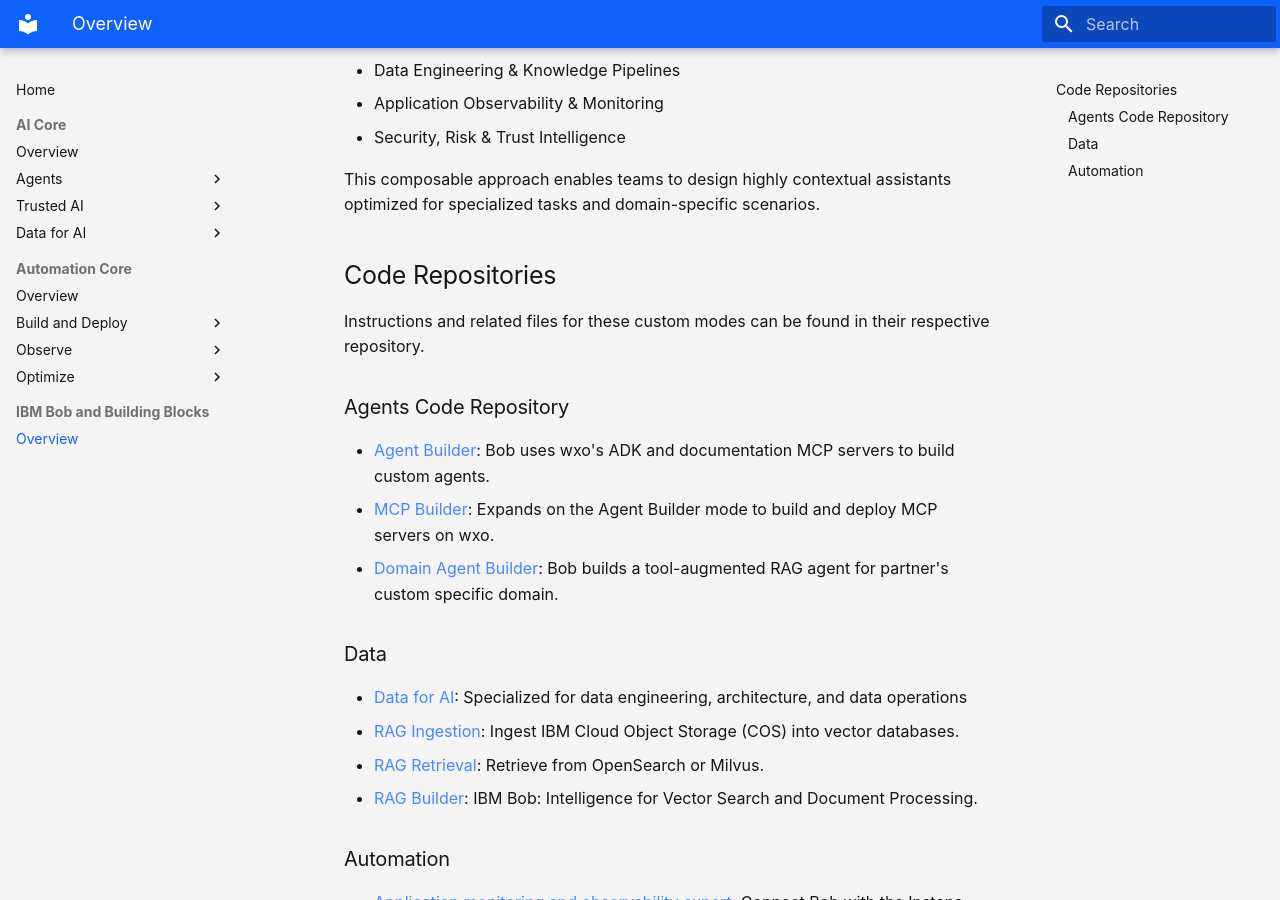
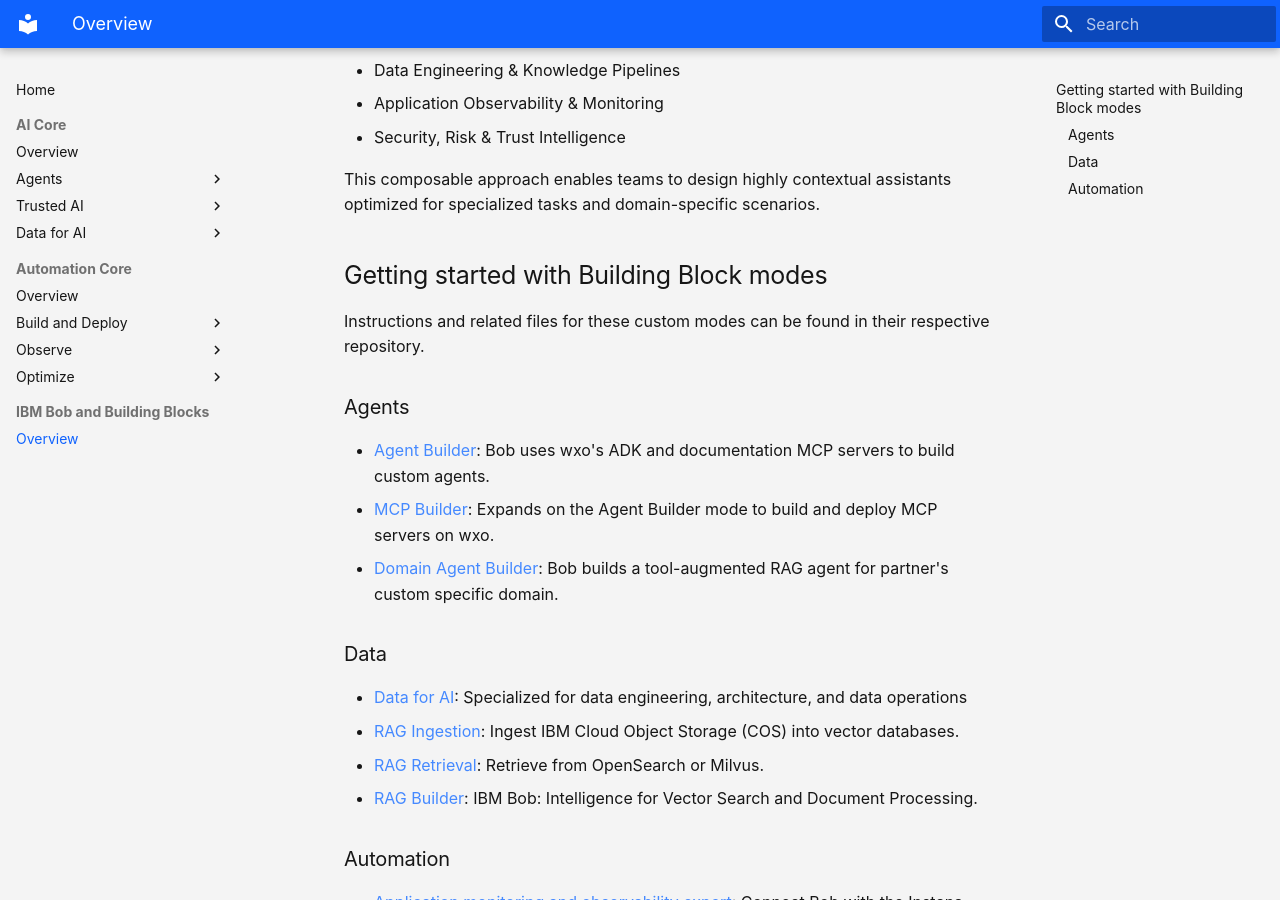
Before and after one commit to ibm-self-serve-assets/building-blocks-docs, an MkDocs documentation site: the page built from docs-src/ibm-bob/index.md, in a window 1280 px wide and 900 px high, scrolled down 357 px. Built offline with MkDocs 1.6.1 and Material for MkDocs 9.7.7, drawn with Linux system fonts in a browser that asks for light colours.

Commit message:
Update index.md

```diff
--- a/docs-src/ibm-bob/index.md
+++ b/docs-src/ibm-bob/index.md
@@ -11,10 +11,10 @@
 
 This composable approach enables teams to design highly contextual assistants optimized for specialized tasks and domain-specific scenarios.
 
-## Code Repositories
+## Getting started with Building Block modes
 Instructions and related files for these custom modes can be found in their respective repository.
 
-### Agents Code Repository
+### Agents
 - [Agent Builder](https://github.com/ibm-self-serve-assets/building-blocks/tree/main/agents/ibm-bob/modes): Bob uses wxo's ADK and documentation MCP servers to build custom agents.
 - [MCP Builder](https://github.com/ibm-self-serve-assets/building-blocks/tree/main/agents/ibm-bob/modes): Expands on the Agent Builder mode to build and deploy MCP servers on wxo.
 - [Domain Agent Builder](https://github.com/ibm-self-serve-assets/building-blocks/tree/main/agents/ibm-bob/modes/domain-agent-builder): Bob builds a tool-augmented RAG agent for partner's custom specific domain.
```
